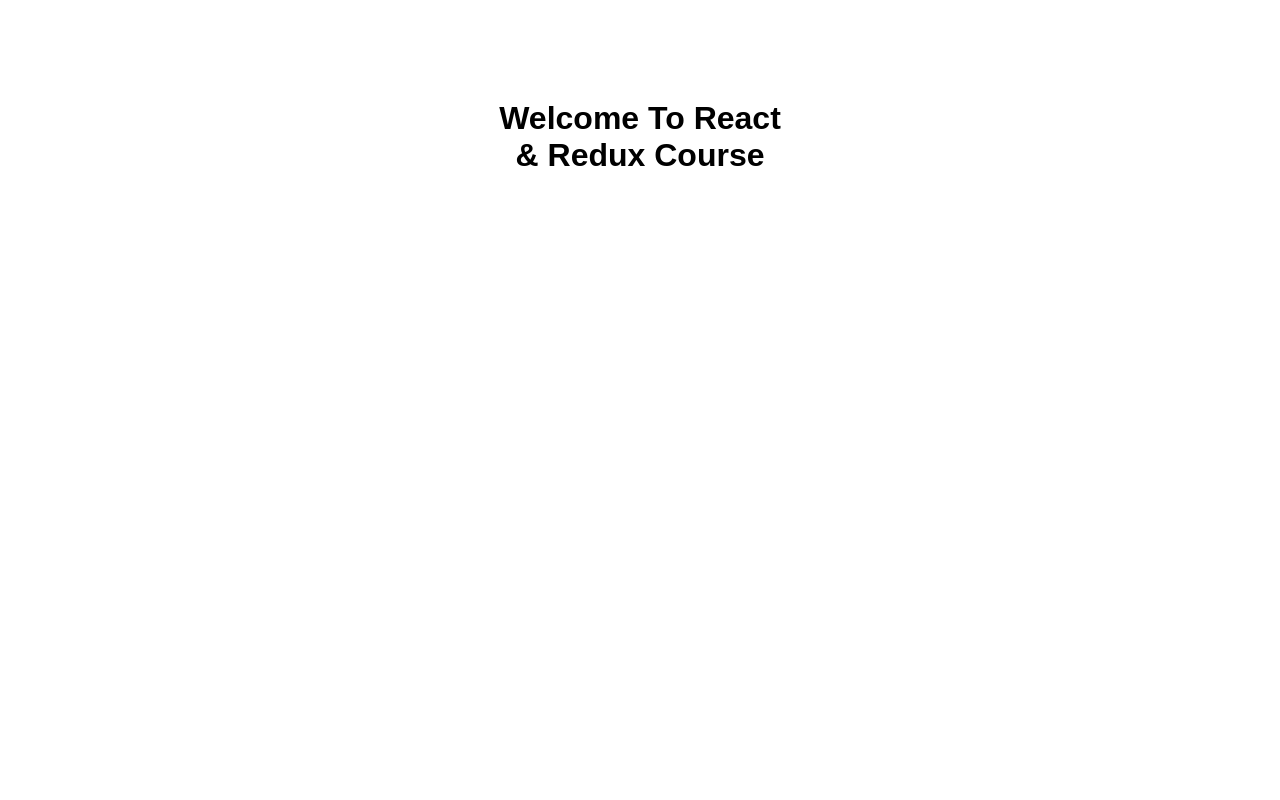
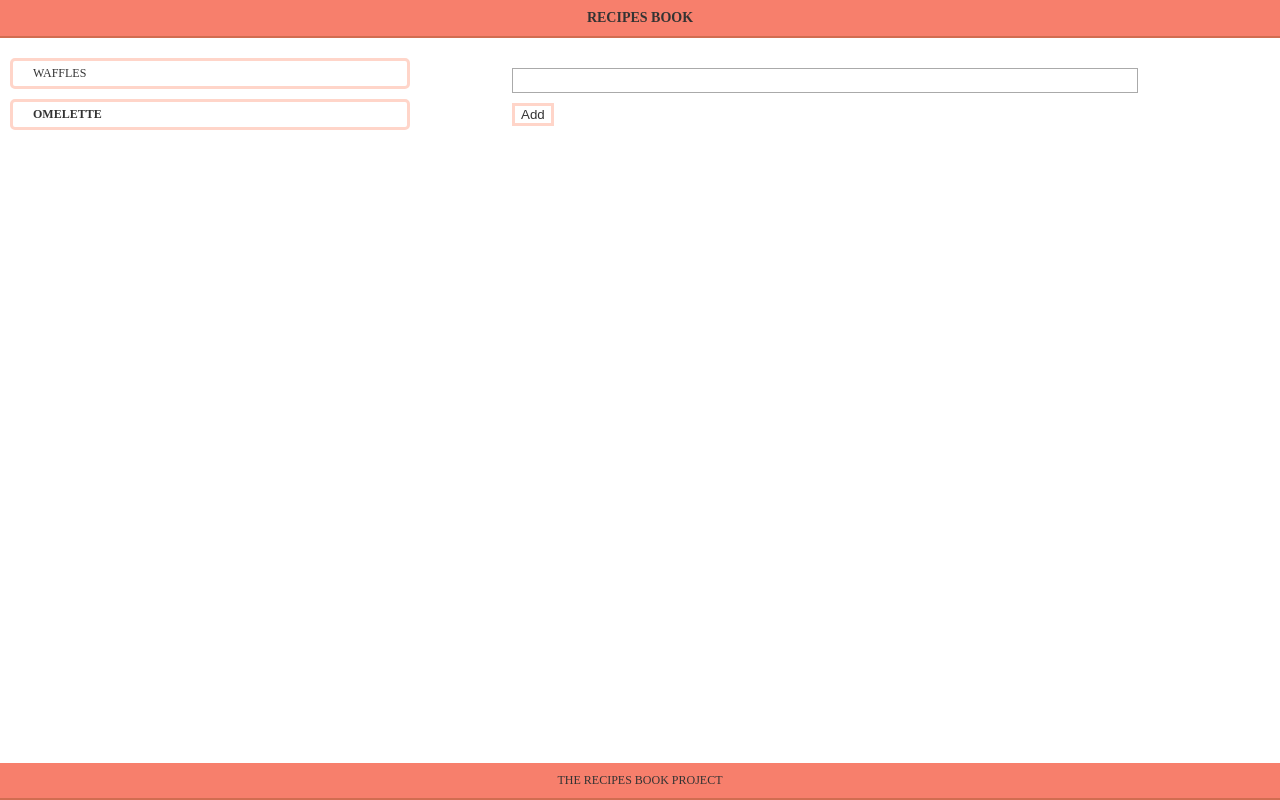
Before and after one commit to 500tech/react-redux-course, a React app: page / in a window 1280 px wide. Built offline with nearby package versions, Linux system fonts and the light colour scheme.

Commit message:
Recipes base

```diff
--- /dev/null
+++ b/src/components/AddRecipe.js
@@ -0,0 +1,27 @@
+import React from 'react';
+import PropTypes from 'prop-types';
+
+class AddRecipe extends React.Component {
+    onSubmit(e) {
+        e.preventDefault();
+
+        this.props.addRecipe(this.title.value);
+
+        this.title.value = '';
+    }
+
+    render() {
+        return (
+            <form onSubmit={ this.onSubmit.bind(this) }>
+                <input ref={ e => this.title = e } type="text"/>
+                <button>Add</button>
+            </form>
+        );
+    }
+}
+
+AddRecipe.propTypes = {
+    addRecipe: PropTypes.func.isRequired
+};
+
+export default AddRecipe;
--- /dev/null
+++ b/src/components/Footer.js
@@ -0,0 +1,9 @@
+import React from 'react';
+
+const Footer = () => (
+    <footer>
+        The Recipes Book Project
+    </footer>
+);
+
+export default Footer;
--- /dev/null
+++ b/src/components/Header.js
@@ -0,0 +1,9 @@
+import React from 'react';
+
+const Header = () => (
+    <header>
+        <h1>Recipes Book</h1>
+    </header>
+);
+
+export default Header;
--- /dev/null
+++ b/src/components/Recipe.js
@@ -0,0 +1,17 @@
+import React from 'react';
+import classNames from 'classnames';
+import PropTypes from 'prop-types';
+
+const Recipe = ({ recipe, toggleFavorite }) => (
+    <li className={ classNames('recipe', { 'favorite': recipe.favorite }) }
+        onClick={ () => toggleFavorite(recipe.id) } >
+        { recipe.title }
+    </li>
+);
+
+Recipe.propTypes = {
+    recipe: PropTypes.object.isRequired,
+    toggleFavorite: PropTypes.func.isRequired
+};
+
+export default Recipe;
--- /dev/null
+++ b/src/components/Recipes.js
@@ -0,0 +1,18 @@
+import React from 'react';
+import Recipe from './Recipe';
+import PropTypes from 'prop-types';
+
+const Recipes = ({ recipes, toggleFavorite }) => (
+    <ul className="recipes">
+        { recipes.map(recipe => <Recipe key={ recipe.id }
+                                        recipe={ recipe }
+                                        toggleFavorite={ toggleFavorite } /> )}
+    </ul>
+);
+
+Recipes.propTypes = {
+    recipes: PropTypes.array.isRequired,
+    toggleFavorite: PropTypes.func.isRequired
+};
+
+export default Recipes;
--- /dev/null
+++ b/src/components/RecipesView.js
@@ -0,0 +1,60 @@
+import React from 'react';
+import { getID } from '../lib/ids';
+import Recipes from './Recipes';
+import AddRecipe from './AddRecipe';
+
+class RecipesView extends React.Component {
+    constructor() {
+        super();
+
+        this.state = {
+            recipes: [
+                { id: getID(), title: 'Waffles', favorite: false },
+                { id: getID(), title: 'Omelette', favorite: true }
+            ]
+        };
+
+        this.addRecipe = this.addRecipe.bind(this);
+        this.toggleFavorite = this.toggleFavorite.bind(this);
+    }
+
+    addRecipe(title) {
+        const newRecipe = {
+            id: getID(),
+            title,
+            favorite: false
+        };
+
+        const newRecipes = this.state.recipes.concat(newRecipe);
+
+        this.setState({ recipes: newRecipes });
+    }
+
+    toggleFavorite(id) {
+        const newRecipes = this.state.recipes.map(recipe =>
+            recipe.id !== id
+                ? recipe
+                : { ...recipe, favorite: !recipe.favorite }
+        );
+
+        this.setState({ recipes: newRecipes });
+    }
+
+    render() {
+        return (
+            <div className="main">
+
+                <div className="pane">
+                    <Recipes recipes={ this.state.recipes } toggleFavorite={ this.toggleFavorite }/>
+                </div>
+
+                <div className="pane">
+                    <AddRecipe addRecipe={ this.addRecipe }/>
+                </div>
+
+            </div>
+        );
+    }
+}
+
+export default RecipesView;
--- a/src/index.js
+++ b/src/index.js
@@ -1,8 +1,21 @@
 import React from 'react';
-import ReactDOM from 'react-dom';
+import { render } from 'react-dom';
 import './style.css';
 
-ReactDOM.render(
-    React.createElement('h1', null, 'welcome to react & redux course'),
+import RecipesView from './components/RecipesView';
+import Header from './components/Header';
+import Footer from './components/Footer';
+
+
+const App = () => (
+    <div>
+        <Header />
+        <RecipesView />
+        <Footer />
+    </div>
+);
+
+render(
+    <App />,
     document.getElementById('root')
 );
--- /dev/null
+++ b/src/lib/ids.js
@@ -0,0 +1,5 @@
+let id = 0;
+
+const getID = () => id += 1;
+
+export { getID };
--- a/src/style.css
+++ b/src/style.css
@@ -1,12 +1,149 @@
+* {
+  margin: 0;
+  color: #333;
+}
+
+html, body, #root {
+  height: 100%;
+}
+
 body {
   margin: 0;
-  padding: 0;
-  font-family: sans-serif;
+}
+
+#root > div {
+  height: 100%;
+  display: flex;
+  overflow: hidden;
+  flex-direction: column;
+}
+
+header, footer {
+  padding: 10px;
+  text-align: center;
+  border-bottom: 2px solid #d16d51;
+  background-color: #f77f6c;
+  text-transform: uppercase;
 }
 
 h1 {
-  width: 300px;
-  margin: 100px auto;
-  text-align: center;
-  text-transform: capitalize;
+  margin: 0;
+  font-size: 14px;
 }
+
+h2 {
+  margin: 0 5px;
+  font-size: 10px;
+  text-transform: uppercase;
+}
+
+footer {
+  font-size: 12px;
+}
+
+.main {
+  flex: 1 1 auto;
+  display: flex;
+  overflow: hidden;
+}
+
+.main > * {
+  flex: 0 0 auto;
+  overflow: auto;
+}
+
+.main > .pane {
+  padding-top: 20px;
+}
+
+.main > .pane:first-child {
+  width: 40%;
+}
+
+.main > .pane:last-child {
+  width: 60%;
+}
+
+.favorite {
+  font-weight: bold;
+}
+
+.recipes {
+  width: calc(100% - 20px);
+  padding: 0 10px;
+}
+
+.recipes ul {
+  list-style: none;
+  padding: 0;
+}
+
+.recipes li {
+  width: calc(80% - 40px);
+  margin-bottom: 10px;
+  text-transform: uppercase;
+  font-size: 12px;
+}
+
+.recipe {
+  display: block;
+  cursor: pointer;
+  padding: 5px 20px;
+  border: 3px solid #ffd5c9;
+  border-radius: 5px;
+  text-decoration: none;
+  transition: background-color 0.5s ease;
+}
+
+.recipes .recipe:hover {
+  background-color: #fdf2ef;
+}
+
+.recipes .recipe.selected {
+  background-color: #ffd5c9;
+}
+
+.recipes .add {
+  text-transform: uppercase;
+  font-size: 10px;
+  margin-left: 3px;
+}
+
+form h2 {
+  font-size: 18px;
+  margin: 0;
+}
+
+form input, form textarea {
+  margin-top: 10px;
+  display: block;
+  width: 80%;
+  border: 1px solid #aaa;
+  padding: 4px 5px;
+}
+
+form button {
+  margin-top: 10px;
+  cursor: pointer;
+  background-color: white;
+  border: 3px solid #ffd5c9;
+}
+
+form button:hover {
+  background-color: #fdf2ef;
+}
+
+.details > div {
+  font-size: 12px;
+  margin-top: 10px;
+}
+
+.details h3 {
+  text-transform: uppercase;
+}
+
+.details h4 {
+  text-transform: uppercase;
+  font-size: 8px;
+  margin-bottom: 5px;
+}
```
